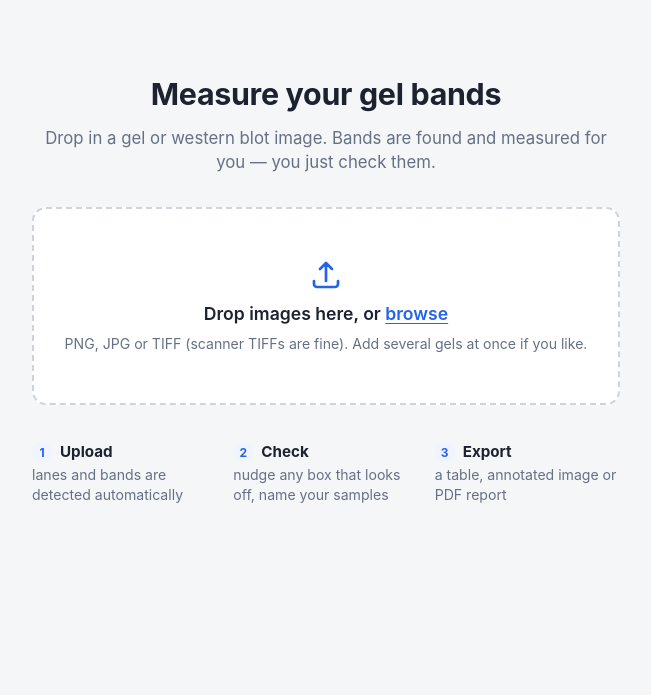
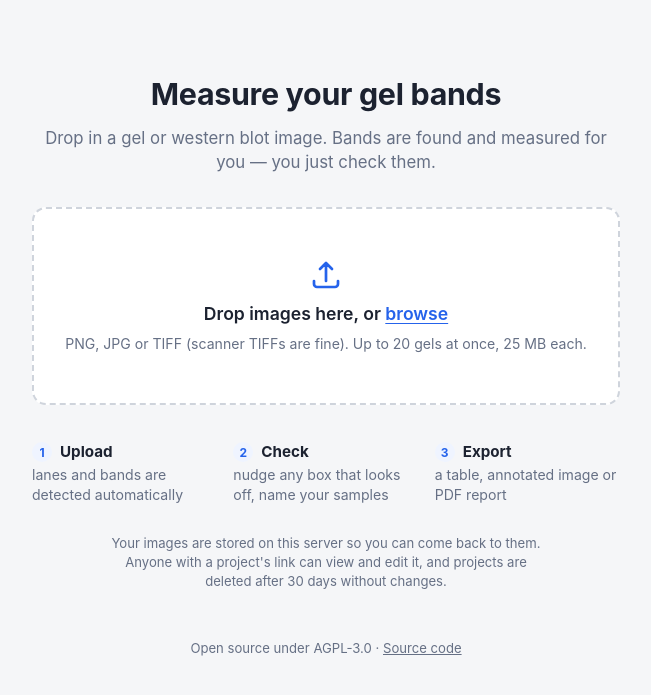
Before and after one commit to JPmarsxxxi/gel-blot-analyzer, a Flask app: page / in a window 1280 px wide. Shown: the top 695 px of the page, without its empty margins (314-965 px from the left). Run offline with Flask 3, Linux system fonts and the light colour scheme.

Commit message:
Harden for public hosting: no debugger, upload caps, rate limits, retention
- server: debug only with GEL_DEBUG=1 (the Werkzeug debugger allows remote
  code execution); ProxyFix for client IPs behind the Spaces proxy; JSON
  413 and 429 errors with a retry time.
- Upload caps: 25 MB per file and 20 files per upload, checked before any
  file is saved; Werkzeug rejects oversize requests before reading them.
- Rate limits per client IP: 10 uploads per 10 minutes, 300 requests per
  minute (in-memory, fine for one Space).
- Retention: projects untouched for 30 days are deleted with their files,
  at startup and hourly (app/wsgi.py, the gunicorn entry point). A
  before_flush hook bumps project.updated_at on any gel, lane or band edit,
  which otherwise left it unchanged.
- GEL_STORAGE_DIR moves the database and uploads (e.g. /data on Spaces).
- Upload page: privacy note, the limits in the hint, client-side checks
  before uploading, and a footer with the licence and source link.

Tests cover the caps, the rate limit, retention and debug being off.

Co-Authored-By: Claude Opus 5.5 <noreply@anthropic.com>
Claude-Session: https://claude.ai/code/session_01P6BnkDAU9JXnpb53hQhP3c

```diff
--- a/app/models/db.py
+++ b/app/models/db.py
@@ -1,14 +1,36 @@
 from contextlib import contextmanager
 
-from sqlalchemy import create_engine
-from sqlalchemy.orm import scoped_session, sessionmaker
+from sqlalchemy import create_engine, event
+from sqlalchemy.orm import Session, scoped_session, sessionmaker
 
 from app.config import DB_URI
-from app.models.schema import Base
+from app.models.schema import Band, Base, GelImage, Lane, Project, _now
 
 _engine = create_engine(DB_URI, connect_args={"check_same_thread": False})
 _SessionFactory = sessionmaker(bind=_engine, expire_on_commit=False)
 _ScopedSession = scoped_session(_SessionFactory)
+
+
+def _project_of(obj):
+    if isinstance(obj, Project):
+        return obj
+    if isinstance(obj, GelImage):
+        return obj.project
+    if isinstance(obj, Lane):
+        return obj.image.project if obj.image else None
+    if isinstance(obj, Band):
+        return obj.lane.image.project if obj.lane and obj.lane.image else None
+    return None
+
+
+@event.listens_for(Session, "before_flush")
+def _touch_projects(session, _flush_context, _instances):
+    """Edits change lanes and bands, not the project row, so project.updated_at
+    wouldn't move; retention deletes by it, so bump it on any related change."""
+    for obj in list(session.new) + list(session.dirty) + list(session.deleted):
+        project = _project_of(obj)
+        if project is not None and project not in session.deleted:
+            project.updated_at = _now()
 
 
 def init_db() -> None:
--- /dev/null
+++ b/app/ratelimit.py
@@ -0,0 +1,24 @@
+"""In-memory sliding-window rate limiter, per key. Per process, which is
+enough for a single Space; a multi-instance deployment would need a shared
+store."""
+import threading
+import time
+from collections import defaultdict, deque
+
+
+class RateLimiter:
+    def __init__(self):
+        self._hits: dict[str, deque] = defaultdict(deque)
+        self._lock = threading.Lock()
+
+    def hit(self, key: str, limit: int, window: float) -> float | None:
+        """Records a hit; returns seconds until retry if over the limit, else None."""
+        now = time.monotonic()
+        with self._lock:
+            hits = self._hits[key]
+            while hits and hits[0] <= now - window:
+                hits.popleft()
+            if len(hits) >= limit:
+                return hits[0] + window - now
+            hits.append(now)
+            return None
--- a/app/routes.py
+++ b/app/routes.py
@@ -5,7 +5,7 @@ import zipfile
 
 from flask import Blueprint, jsonify, request, send_file, send_from_directory, render_template
 
-from app.config import ALLOWED_EXTENSIONS, UPLOADS_DIR
+from app.config import ALLOWED_EXTENSIONS, MAX_FILE_BYTES, MAX_FILES_PER_UPLOAD, UPLOADS_DIR
 from app.detection import pipeline
 from app.detection.bands import recompute_percent_of_lane
 from app.detection.calibration import fit_calibration
@@ -49,7 +49,15 @@ def create_project():
     if not files or all(f.filename == "" for f in files):
         return _error("No images provided.")
 
+    if len(files) > MAX_FILES_PER_UPLOAD:
+        return _error(f"Too many images: {len(files)}. Upload at most {MAX_FILES_PER_UPLOAD} at a time.", 413)
+
     for f in files:
+        f.stream.seek(0, os.SEEK_END)
+        size = f.stream.tell()
+        f.stream.seek(0)
+        if size > MAX_FILE_BYTES:
+            return _error(f"'{f.filename}' is {size / (1024 * 1024):.1f} MB. The limit is {MAX_FILE_BYTES // (1024 * 1024)} MB per image.", 413)
         if not _allowed(f.filename):
             return _error(
                 f"Unsupported file type: '{f.filename}'. Accepted: PNG, JPG/JPEG, TIFF.", 415
--- a/app/server.py
+++ b/app/server.py
@@ -1,15 +1,45 @@
-from flask import Flask
+import math
+import os
 
+from flask import Flask, jsonify, request
+from werkzeug.middleware.proxy_fix import ProxyFix
+
+from app.config import MAX_CONTENT_LENGTH, MAX_FILE_BYTES, MAX_FILES_PER_UPLOAD, REQUEST_RATE_LIMIT, UPLOAD_RATE_LIMIT
 from app.models.db import init_db, remove_session
+from app.ratelimit import RateLimiter
 from app.routes import bp
 
 
 def create_app() -> Flask:
     app = Flask(__name__)
     app.json.sort_keys = False
+    app.config["MAX_CONTENT_LENGTH"] = MAX_CONTENT_LENGTH
+    # Spaces (and most hosts) sit behind one reverse proxy; trust its X-Forwarded-For.
+    app.wsgi_app = ProxyFix(app.wsgi_app, x_for=1, x_proto=1)
 
     init_db()
     app.register_blueprint(bp)
+    limiter = RateLimiter()
+
+    @app.before_request
+    def _rate_limit():
+        if not app.config.get("RATE_LIMITS", True):
+            return None
+        ip = request.remote_addr or "unknown"
+        retry = limiter.hit(f"all:{ip}", *REQUEST_RATE_LIMIT)
+        if retry is None and request.method == "POST" and request.path == "/api/projects":
+            retry = limiter.hit(f"upload:{ip}", *UPLOAD_RATE_LIMIT)
+        if retry is not None:
+            wait = math.ceil(retry)
+            response = jsonify({"error": f"Too many requests. Try again in {wait} second{'s' if wait != 1 else ''}."})
+            response.status_code = 429
+            response.headers["Retry-After"] = str(wait)
+            return response
+        return None
+
+    @app.errorhandler(413)
+    def _too_large(_exc):
+        return jsonify({"error": f"Upload too large. Send at most {MAX_FILES_PER_UPLOAD} images of up to {MAX_FILE_BYTES // (1024 * 1024)} MB each."}), 413
 
     @app.teardown_appcontext
     def _cleanup(_exc):
@@ -19,5 +49,6 @@ def create_app() -> Flask:
 
 
 if __name__ == "__main__":
-    app = create_app()
-    app.run(debug=True, port=5000)
+    # Development only; deploy with gunicorn (app/wsgi.py). The Werkzeug
+    # debugger allows remote code execution, so it's opt-in via GEL_DEBUG=1.
+    create_app().run(debug=os.environ.get("GEL_DEBUG") == "1", port=int(os.environ.get("PORT", 5000)))
--- a/app/static/css/style.css
+++ b/app/static/css/style.css
@@ -125,6 +125,20 @@ kbd {
   color: var(--accent);
   font-size: 0.75rem;
 }
+
+.privacy-note {
+  max-width: 52ch;
+  margin: 28px auto 0;
+  color: var(--muted);
+  font-size: 0.82rem;
+}
+.site-footer {
+  padding: 0 16px 32px;
+  text-align: center;
+  color: var(--muted);
+  font-size: 0.82rem;
+}
+.site-footer a { color: inherit; }
 
 /* ---------- project page ---------- */
 
--- a/app/static/js/upload.js
+++ b/app/static/js/upload.js
@@ -12,9 +12,26 @@ function setBusy(busy) {
   fileInput.disabled = busy;
 }
 
+const MAX_FILES = 20;
+const MAX_MB = 25;
+
+function showError(message) {
+  errorMsg.textContent = message;
+  errorMsg.hidden = false;
+}
+
 async function upload(files) {
   if (!files.length) return;
   errorMsg.hidden = true;
+  if (files.length > MAX_FILES) {
+    showError(`That's ${files.length} images. Upload at most ${MAX_FILES} at a time.`);
+    return;
+  }
+  const big = [...files].find((f) => f.size > MAX_MB * 1024 * 1024);
+  if (big) {
+    showError(`${big.name} is ${(big.size / 1024 / 1024).toFixed(1)} MB. The limit is ${MAX_MB} MB per image.`);
+    return;
+  }
   busyTitle.textContent = files.length === 1 ? "Finding bands…" : `Finding bands in ${files.length} images…`;
   setBusy(true);
 
@@ -29,8 +46,7 @@ async function upload(files) {
   } catch (err) {
     setBusy(false);
     fileInput.value = "";
-    errorMsg.textContent = err.message;
-    errorMsg.hidden = false;
+    showError(err.message);
   }
 }
 
--- a/app/templates/index.html
+++ b/app/templates/index.html
@@ -16,7 +16,7 @@
       <div class="dropzone-idle">
         <svg class="dropzone-icon" viewBox="0 0 24 24" aria-hidden="true"><path d="M12 16V4m0 0-4 4m4-4 4 4M4 16v2a2 2 0 0 0 2 2h12a2 2 0 0 0 2-2v-2"/></svg>
         <span class="dropzone-title">Drop images here, or <u>browse</u></span>
-        <span class="dropzone-hint">PNG, JPG or TIFF (scanner TIFFs are fine). Add several gels at once if you like.</span>
+        <span class="dropzone-hint">PNG, JPG or TIFF (scanner TIFFs are fine). Up to 20 gels at once, 25 MB each.</span>
       </div>
       <div class="dropzone-busy" hidden>
         <span class="spinner" aria-hidden="true"></span>
@@ -31,7 +31,11 @@
       <li><strong>Check</strong><span>nudge any box that looks off, name your samples</span></li>
       <li><strong>Export</strong><span>a table, annotated image or PDF report</span></li>
     </ol>
+    <p class="privacy-note">Your images are stored on this server so you can come back to them. Anyone with a project's link can view and edit it, and projects are deleted after 30 days without changes.</p>
   </main>
+  <footer class="site-footer">
+    Open source under AGPL-3.0 &middot; <a href="https://github.com/JPmarsxxxi/gel-blot-analyzer">Source code</a>
+  </footer>
   <script src="{{ url_for('static', filename='js/upload.js') }}"></script>
 </body>
 </html>
```
Also changed, not shown: app/config.py (+11 -2 lines), app/maintenance.py (added, +31 -0 lines), app/wsgi.py (added, +7 -0 lines), tests/conftest.py (+1 -0 lines), tests/test_deploy.py (added, +64 -0 lines).
